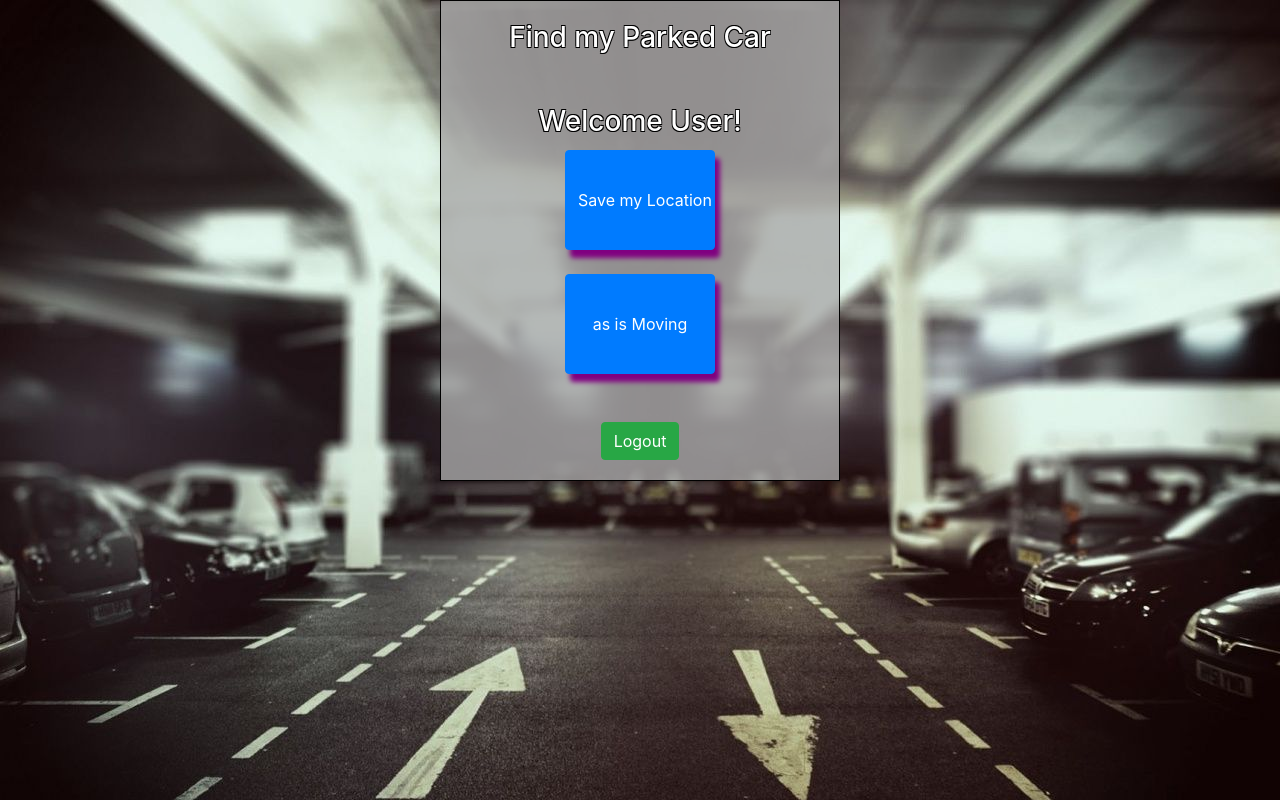
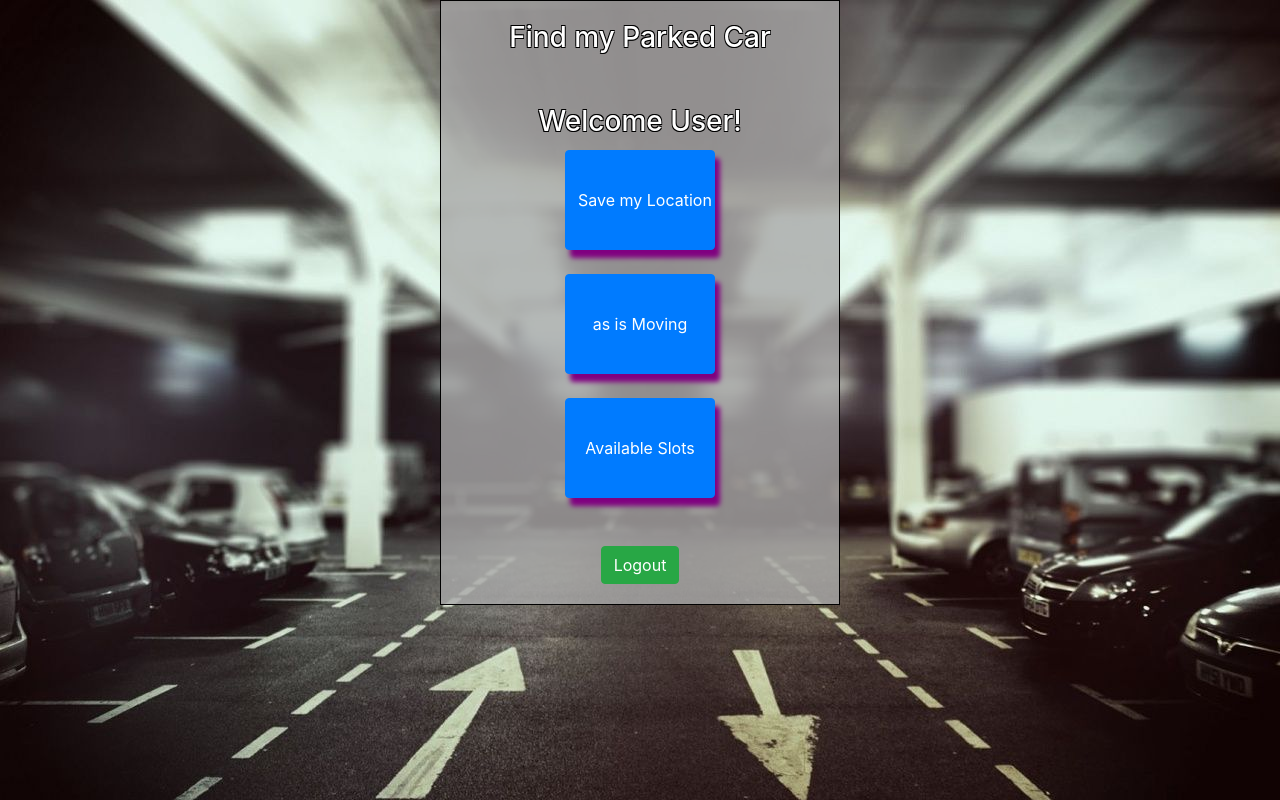
Before and after one commit to pjmandhare/Find-My-Car_Front-End, a plain HTML site: page Screens/Welcome.html in a window 1280 px wide. Drawn offline with Linux system fonts and the light colour scheme.

Commit message:
Included new button

```diff
--- a/Screens/Welcome.html
+++ b/Screens/Welcome.html
@@ -44,6 +44,15 @@
             </button>
           </a>
         </div>
+
+        <div class="text-center mt-4">
+          <a href="./availableSlots.html">
+            <button class="btn btn-primary user-btn" type="button">
+              Available Slots
+            </button>
+          </a>
+        </div>
+
         <br><br>
 
         <div class="control-group">
```
Lines whose indentation alone changed are shown as unchanged.
